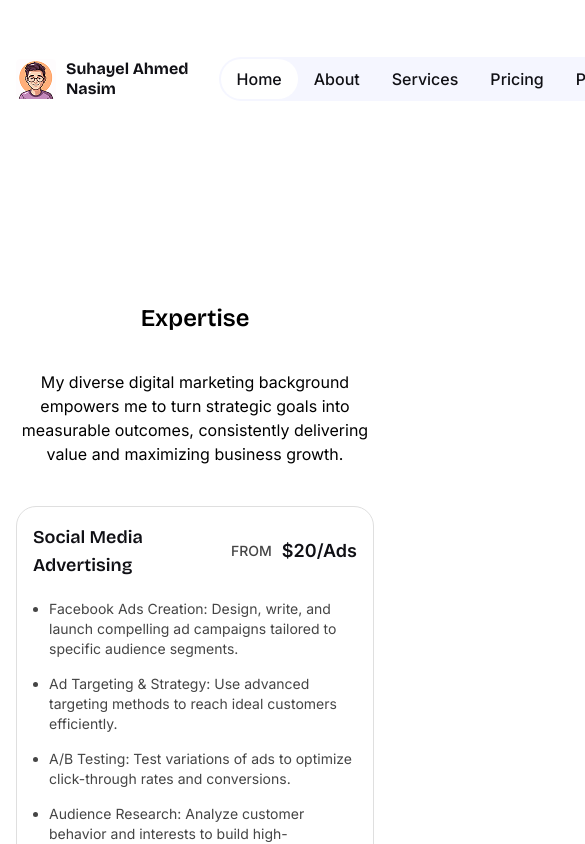
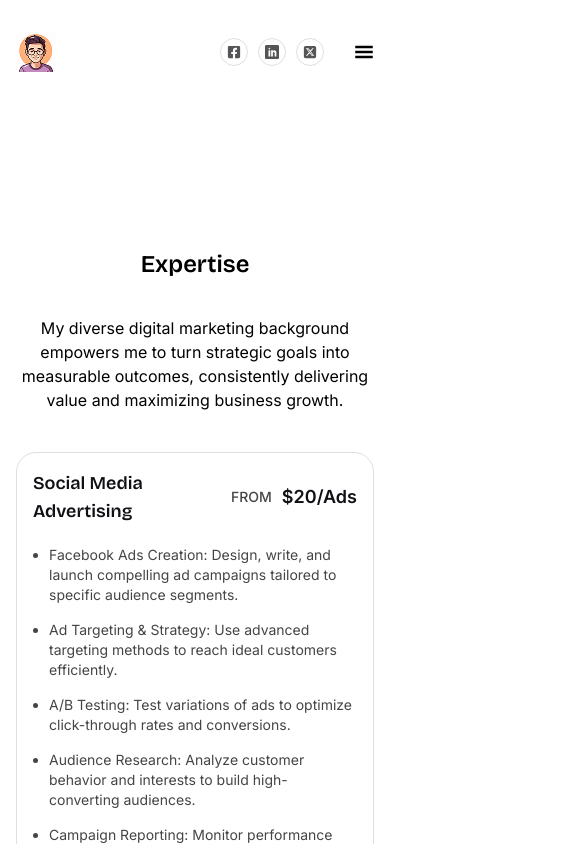
Before and after one commit to itsdevelopershakil/freelancer-mahim, a Next.js app: page / in a window 390 px wide. Shown: the top 844 px of the page, 585 px wide, since content can reach past the window. Built offline with nearby package versions, Linux system fonts and the light colour scheme.

Commit message:
header responsive added

```diff
--- a/src/components/Social.tsx
+++ b/src/components/Social.tsx
@@ -8,32 +8,32 @@ const Social = () => {
     {
       id: 1,
       icon: (
-        <FaFacebookSquare className="text-[19px] text-[rgba(43,43,45,0.80)] group-hover:text-[#2B2B2D] duration-300" />
+        <FaFacebookSquare className="text-sm xl:text-[19px] text-[rgba(43,43,45,0.80)] group-hover:text-[#2B2B2D] duration-300" />
       ),
       url: "",
     },
     {
       id: 2,
       icon: (
-        <ImLinkedin className="text-[19px] text-[rgba(43,43,45,0.80)] group-hover:text-[#2B2B2D] duration-300" />
+        <ImLinkedin className="text-sm xl:text-[19px] text-[rgba(43,43,45,0.80)] group-hover:text-[#2B2B2D] duration-300" />
       ),
       url: "",
     },
     {
       id: 3,
       icon: (
-        <FaSquareXTwitter className="text-[19px] text-[rgba(43,43,45,0.80)] group-hover:text-[#2B2B2D] duration-300" />
+        <FaSquareXTwitter className="text-sm xl:text-[19px] text-[rgba(43,43,45,0.80)] group-hover:text-[#2B2B2D] duration-300" />
       ),
       url: "",
     },
   ];
   return (
-    <div className="flex items-center gap-2.5">
+    <div className="flex items-center gap-2.5 shrink-0 ml-auto sm:ml-0">
       {socialLinks.map((item, i) => (
         <Link
           key={i}
           href={item.url}
-          className="size-10 rounded-full border border-[rgba(43,43,45,0.15)] flex items-center justify-center hover:border-[#2B2B2D] group duration-300"
+          className="size-7 xl:size-10 rounded-full border border-[rgba(43,43,45,0.15)] flex items-center justify-center hover:border-[#2B2B2D] group duration-300"
         >
           {item.icon}
         </Link>
--- a/src/components/partials/Header.tsx
+++ b/src/components/partials/Header.tsx
@@ -1,5 +1,6 @@
 import Logo from "@/assets/images/logo.png";
 import Image from "next/image";
+import { GiHamburgerMenu } from "react-icons/gi";
 import Social from "../Social";
 import NavLinks from "./NavLinks";
 
@@ -8,22 +9,25 @@ const Header = () => {
     <header className="mt-8 mb-20">
       <div className="max-width">
         <nav className="flex items-center justify-between gap-[30px]">
-          <div className="flex items-center gap-2.5 shrink-0">
+          <div className="flex items-center gap-1 xl:gap-2.5 shrink-0">
             <Image
               src={Logo}
               alt="Logo"
               className="w-10 shrink-0 object-contain"
             />
-            <h1 className="font-bold text-[#101015] leading-5">
+            <h1 className="hidden sm:block font-bold text-sm xl:text-base text-[#101015] leading-5">
               Suhayel Ahmed <br /> Nasim
             </h1>
           </div>
           <NavLinks />
-          <div className="flex items-center gap-3 border border-[#E7E7E6] pl-[15px] pr-5 py-2.5 rounded-[30px] cursor-pointer select-none">
+          <div className="ml-auto lg:ml-0 shrink-0 hidden sm:flex items-center gap-3 border border-[#E7E7E6] pl-[15px] pr-5 py-2.5 rounded-[30px] cursor-pointer select-none">
             <span className="bg-[#3BCD83] size-3 rounded-full shrink-0"></span>
-            <p className="text-[#101015]">OPEN TO WORK</p>
+            <p className="text-[#101015] text-xs xl:text-base">OPEN TO WORK</p>
           </div>
           <Social />
+          <button type="button" className="block lg:hidden">
+            <GiHamburgerMenu className="text-xl" />
+          </button>
         </nav>
       </div>
     </header>
--- a/src/components/partials/NavLinks.tsx
+++ b/src/components/partials/NavLinks.tsx
@@ -22,13 +22,13 @@ const NavLinks = () => {
     }
   };
   return (
-    <div className="flex items-center bg-[#F5F6FF] rounded-[30px] p-[2px] mx-auto">
+    <div className="hidden lg:flex items-center bg-[#F5F6FF] rounded-[30px] p-[2px] mx-auto">
       {sections.map((section) => (
         <button
           key={section.id}
           type="button"
           onClick={() => handleClick(section.id)}
-          className={`rounded-[20px] px-4 py-2 font-medium text-[#101015] transition ${
+          className={`rounded-[20px] px-4 py-2 font-medium text-sm xl:text-base text-[#101015] transition ${
             activeTab === section.id ? "bg-white" : "bg-transparent"
           }`}
         >
```
